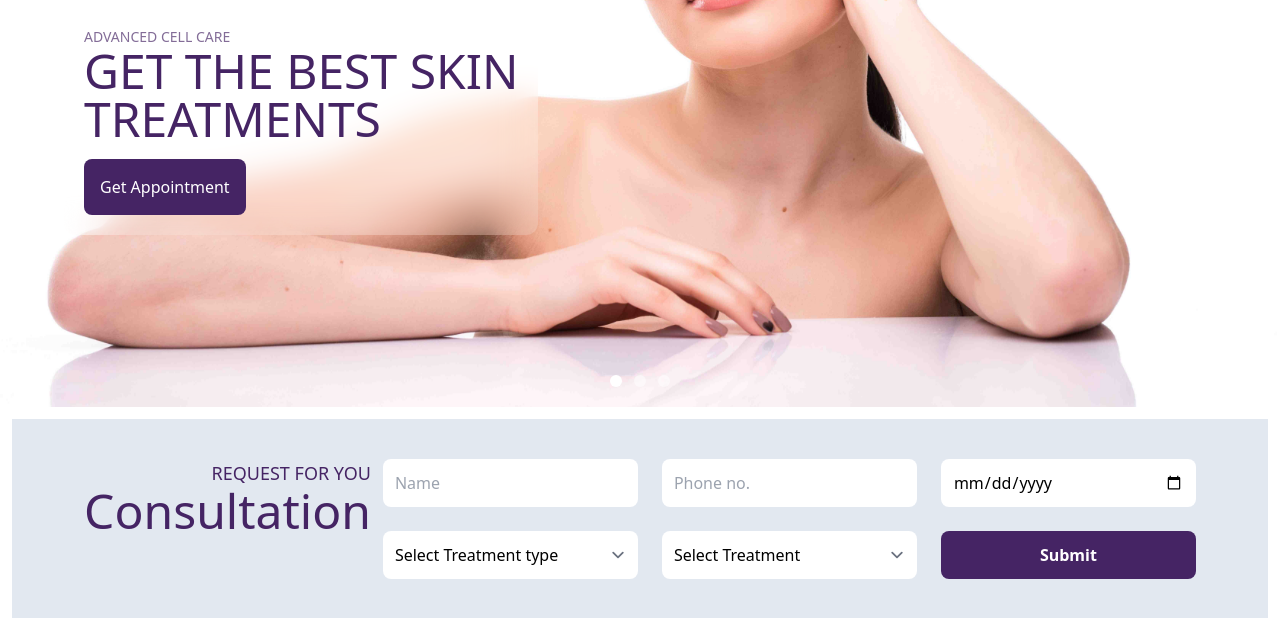
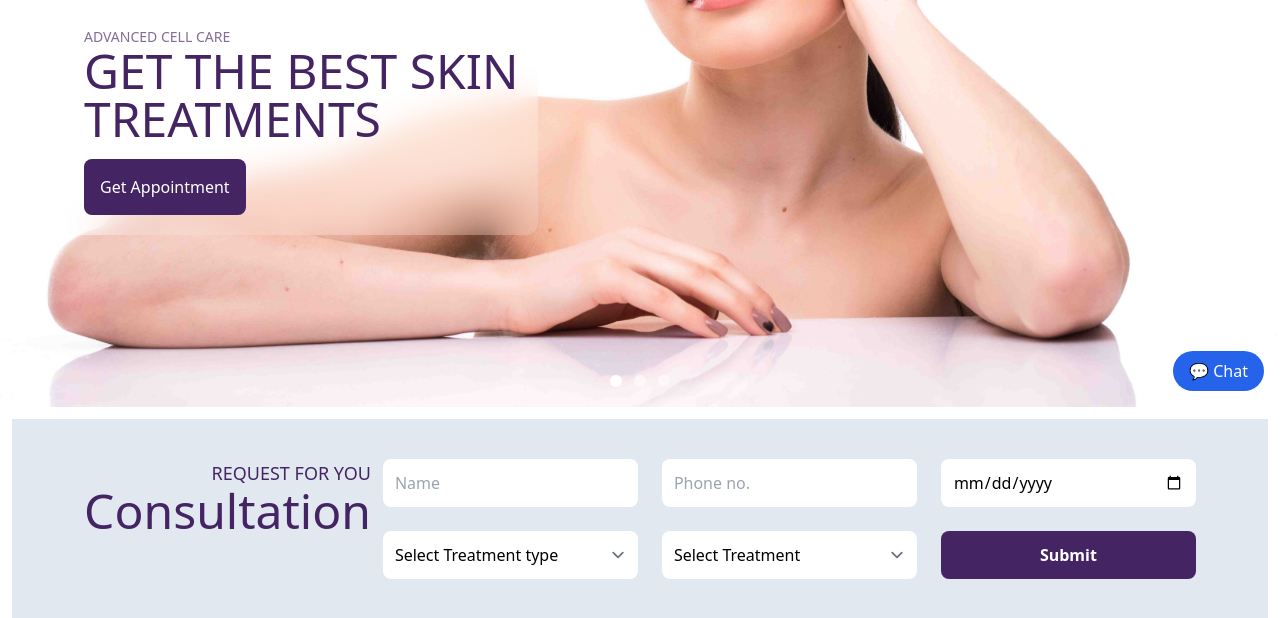
Before and after one commit to Abbhishekk/geneticsskin, a PHP site: page / in a window 1280 px wide. Shown: the part 393-1011 px from the top of the page. Run offline with PHP 8.4, Linux system fonts and the light colour scheme; data comes from the database, SQL or seed files in the repository; some libraries are stand-ins or nearby versions.

Commit message:
Chat bot

```diff
--- a/include/footer.php
+++ b/include/footer.php
@@ -9,3 +9,49 @@
         <script src="https://ajax.googleapis.com/ajax/libs/jquery/3.4.1/jquery.min.js"></script>
     <script src="https://cdnjs.cloudflare.com/ajax/libs/flowbite/2.2.1/flowbite.min.js"></script>
 <script src="ajax-scripts.js"></script>
+<script>
+let openai_api_key = "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";
+
+function toggleChat() {
+  document.getElementById('chatbot-container').classList.toggle('hidden');
+}
+
+async function sendMessage() {
+  const input = document.getElementById('user-input');
+  const chatLog = document.getElementById('chat-log');
+  const userMessage = input.value;
+
+  if (!userMessage) return;
+
+  chatLog.innerHTML += `<div><strong>You:</strong> ${userMessage}</div>`;
+  input.value = '';
+
+  const response = await fetch("https://api.openai.com/v1/chat/completions", {
+    method: "POST",
+    headers: {
+      "Authorization": `Bearer ${openai_api_key}`,
+      "Content-Type": "application/json"
+    },
+    body: JSON.stringify({
+      model: "gpt-3.5-turbo",
+      messages: [{ role: "user", content: userMessage }]
+    })
+  });
+
+  const data = await response.json();
+  const botReply = data.choices?.[0]?.message?.content || "Sorry, I couldn't understand.";
+
+  chatLog.innerHTML += `<div><strong>Bot:</strong> ${botReply}</div>`;
+  chatLog.scrollTop = chatLog.scrollHeight;
+}
+</script>
+
+<div id="chatbot-container" class="fixed bottom-4 right-4 w-80 bg-white border rounded-xl shadow-lg p-4 hidden z-50">
+  <div id="chat-log" class="h-60 overflow-y-auto text-sm mb-2"></div>
+  <input id="user-input" type="text" placeholder="Ask something..." class="w-full border rounded px-2 py-1" />
+  <button onclick="sendMessage()" class="mt-2 w-full bg-blue-500 text-white py-1 rounded">Send</button>
+</div>
+
+<button onclick="toggleChat()" class="fixed bottom-4 right-4 bg-blue-600 text-white px-4 py-2 rounded-full z-50">
+  💬 Chat
+</button>
```
